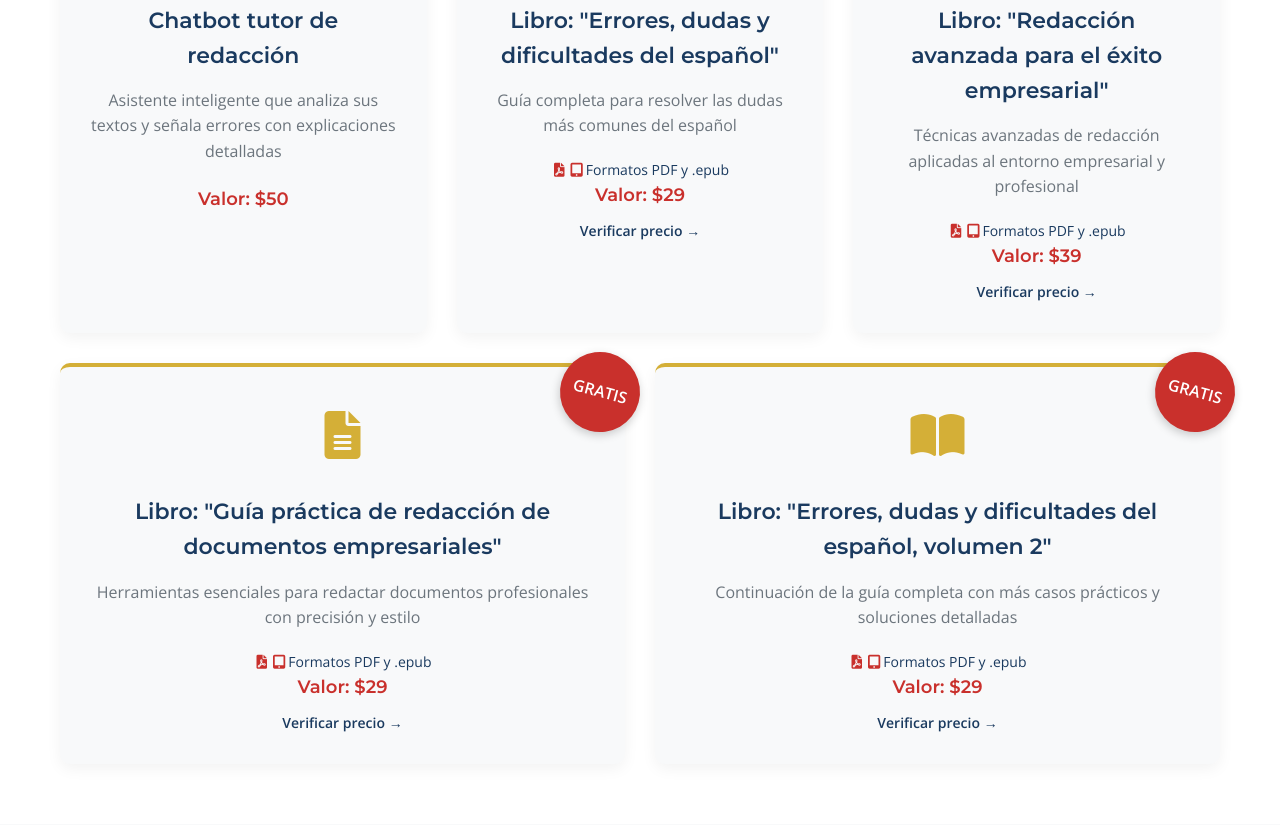
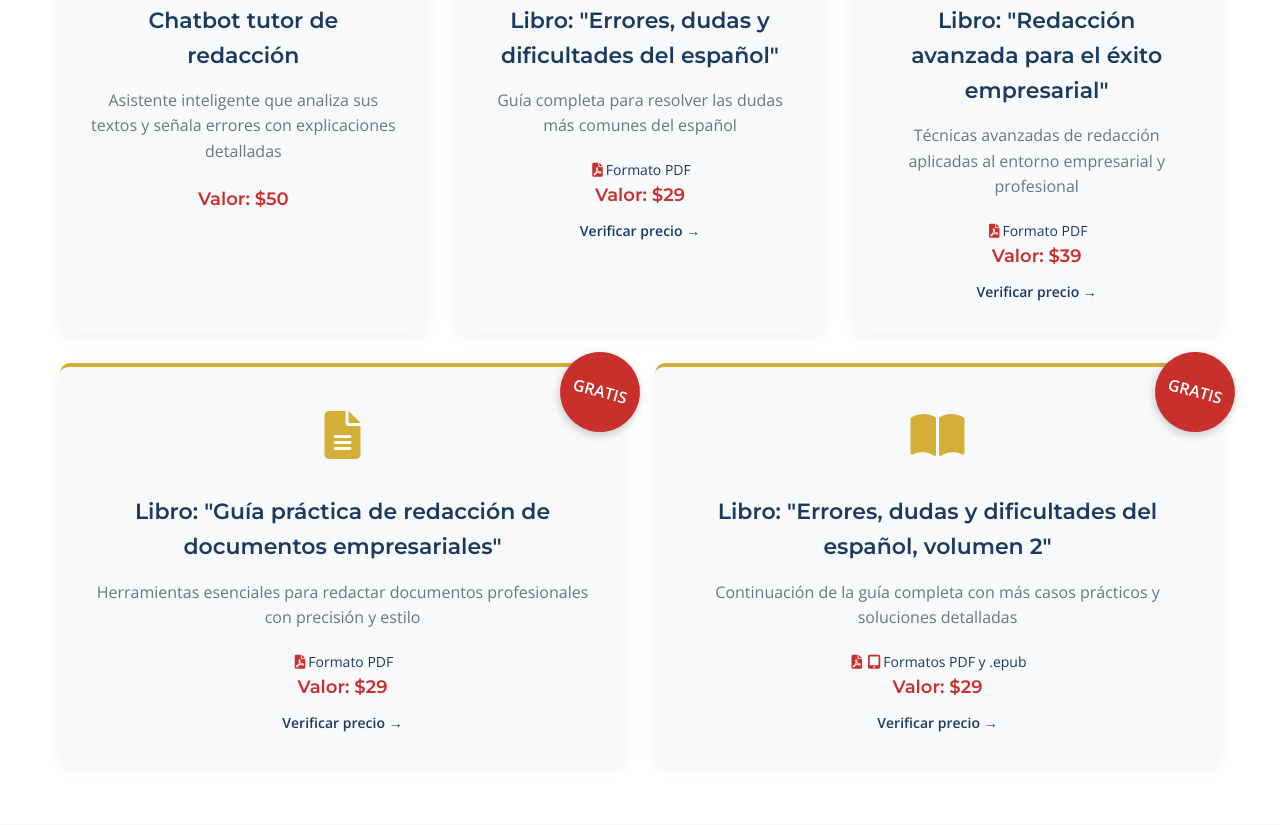
Before and after one commit to morispolanco/dominio-del-espanol, a plain HTML site: page index.html in a window 1280 px wide. Shown: the part 995-1820 px from the top of the page. Drawn offline with nearby package versions, Linux system fonts and the light colour scheme.

Commit message:
Update index.html

```diff
--- a/index.html
+++ b/index.html
@@ -1161,8 +1161,7 @@
                     <p>Guía completa para resolver las dudas más comunes del español</p>
                     <div class="format-info">
                         <i class="fas fa-file-pdf"></i>
-                        <i class="fas fa-tablet-alt"></i>
-                        Formatos PDF y .epub
+                        Formato PDF
                     </div>
                     <div class="bonus-value">Valor: $29</div>
                     <a href="https://payhip.com/b/OQJug" target="_blank" class="bonus-link">Verificar precio →</a>
@@ -1177,8 +1176,7 @@
                     <p>Técnicas avanzadas de redacción aplicadas al entorno empresarial y profesional</p>
                     <div class="format-info">
                         <i class="fas fa-file-pdf"></i>
-                        <i class="fas fa-tablet-alt"></i>
-                        Formatos PDF y .epub
+                        Formato PDF
                     </div>
                     <div class="bonus-value">Valor: $39</div>
                     <a href="https://payhip.com/b/XQRhm" target="_blank" class="bonus-link">Verificar precio →</a>
@@ -1193,8 +1191,7 @@
                     <p>Herramientas esenciales para redactar documentos profesionales con precisión y estilo</p>
                     <div class="format-info">
                         <i class="fas fa-file-pdf"></i>
-                        <i class="fas fa-tablet-alt"></i>
-                        Formatos PDF y .epub
+                        Formato PDF
                     </div>
                     <div class="bonus-value">Valor: $29</div>
                     <a href="https://payhip.com/b/mEv6j" target="_blank" class="bonus-link">Verificar precio →</a>
@@ -1458,7 +1455,7 @@
         <div class="container">
             <div class="final-cta-content">
                 <h3>¿Listo para elevar su dominio del español?</h3>
-                <p>Compre hoy mismo su paquete premium por solo $79.00 y reciba cinco bonificaciones exclusivas: el chatbot tutor de redacción y cuatro libros de Moris Polanco valorados en $155.00. Los libros se entregan en formatos PDF y .epub para su máxima comodidad. Oferta válida solo para los primeros 100 compradores.</p>
+                <p>Compre hoy mismo su paquete premium por solo $79.00 y reciba cinco bonificaciones exclusivas: el chatbot tutor de redacción y cuatro libros de Moris Polanco valorados en $155.00. Tres libros en formato PDF y "Errores, dudas y dificultades del español, volumen 2" en PDF y .epub. Oferta válida solo para los primeros 100 compradores.</p>
 
                 <div class="price-highlight">
                     <div class="original-price">$284</div>
@@ -1483,9 +1480,10 @@
                     </div>
 
                     <div class="format-notice">
+                        <i class="fas fa-file-pdf"></i> 3 libros en formato PDF
+                        <span style="margin: 0 10px;">|</span>
                         <i class="fas fa-file-pdf"></i>
-                        <i class="fas fa-tablet-alt"></i>
-                        Todos los libros se entregan en formatos PDF y .epub
+                        <i class="fas fa-tablet-alt"></i> "Errores vol.2" en PDF y .epub
                     </div>
 
                     <a href="https://buy.stripe.com/3cIaEXeil0wkaBZ8Y43AY0W" target="_blank" class="stripe-button">
```
